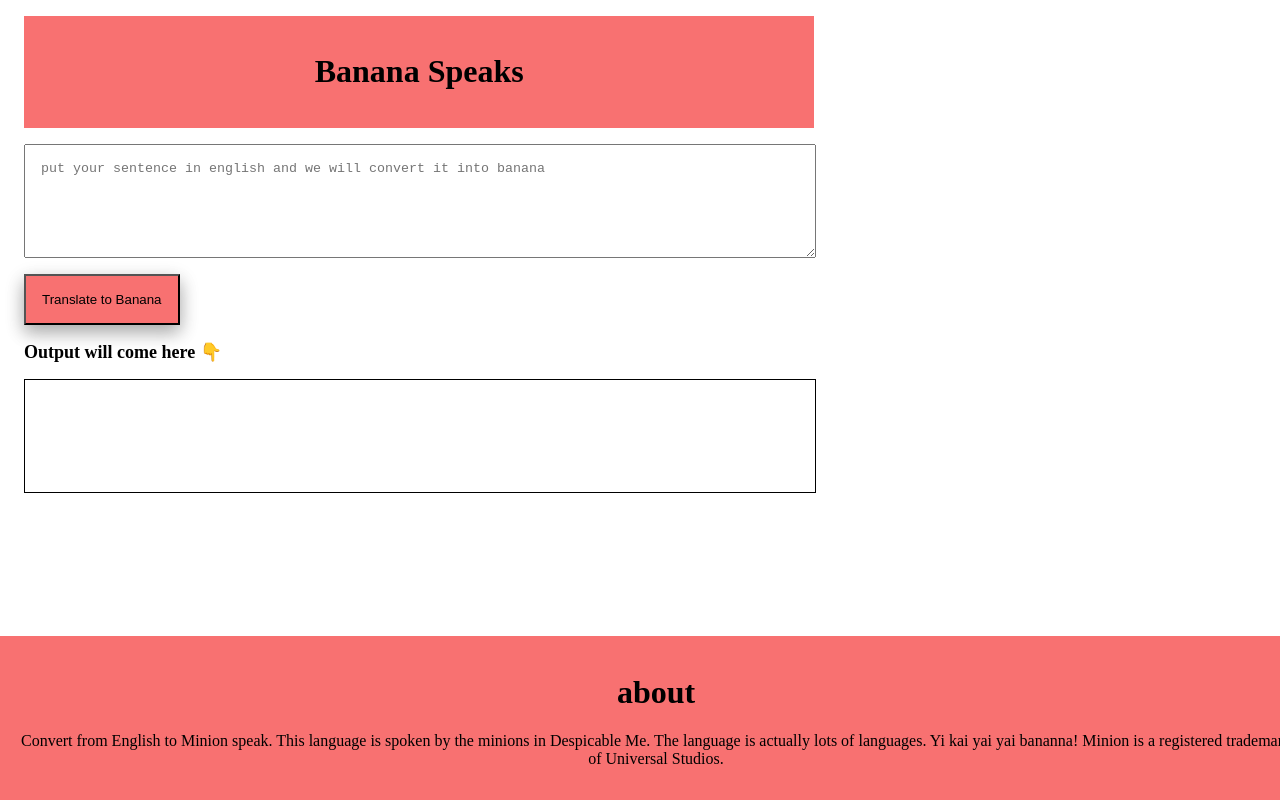
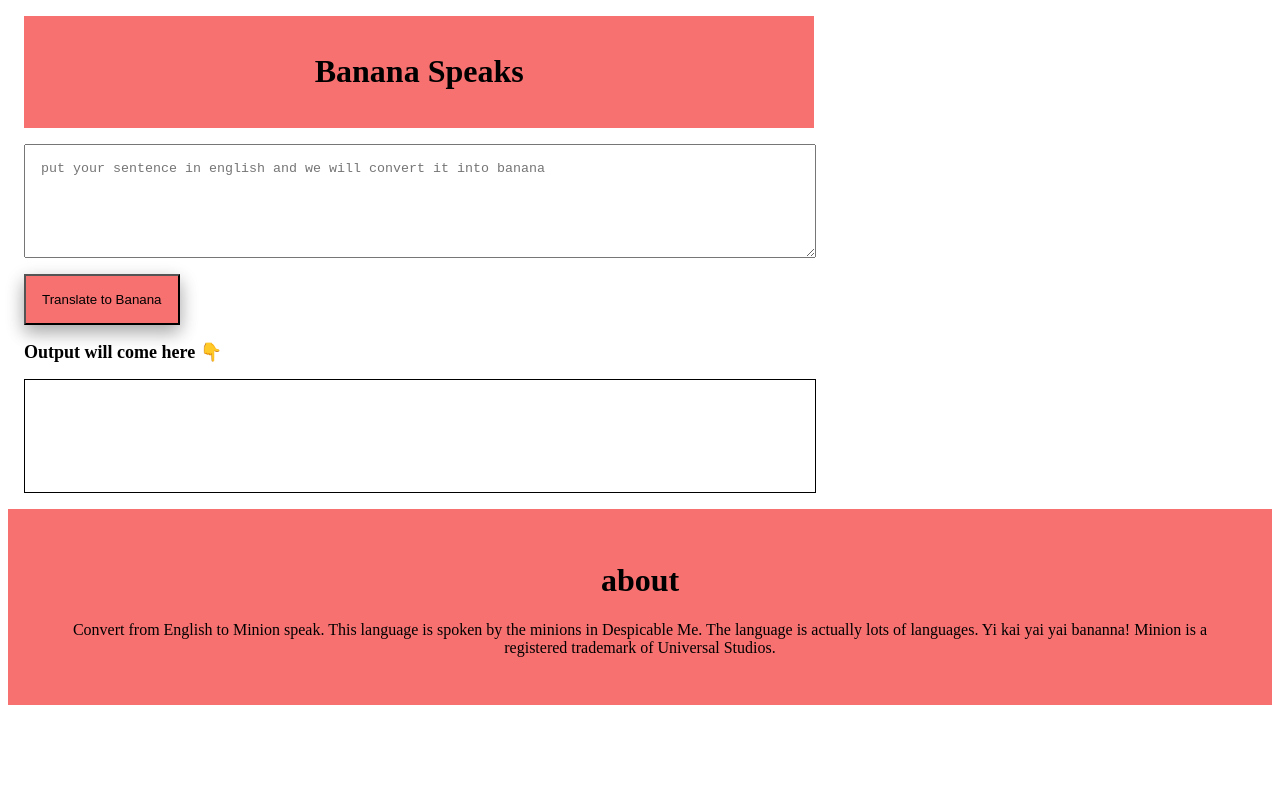
Before and after one commit to parthmodi444/banana-speaks, a plain HTML site: page index.html in a window 1280 px wide. Drawn offline with Linux system fonts and the light colour scheme.

Commit message:
Update index.html

```diff
--- a/index.html
+++ b/index.html
@@ -45,14 +45,13 @@
 
     .footer
     {
-        position: fixed;
-        left: 0;
-        bottom: 0;
-        width: 100%;
+        max-width: 100%;
+        min-height: 25px;
         background-color:#F87171;
         text-align: center;
         margin:auto;
-        padding:1rem;
+        padding:2rem;
+        margin:0px;
 
 
     }
```
